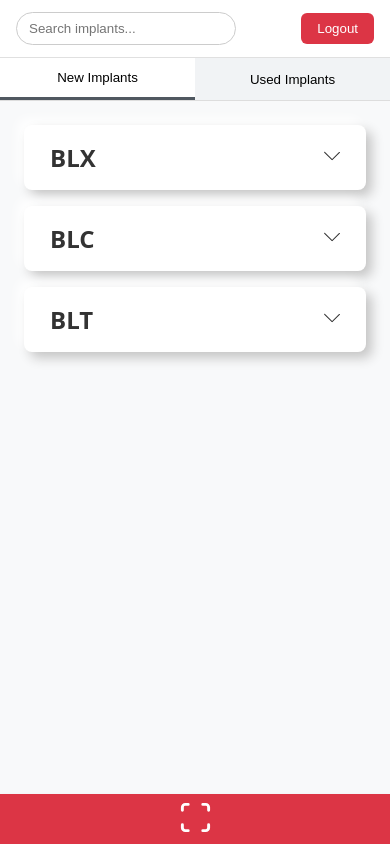
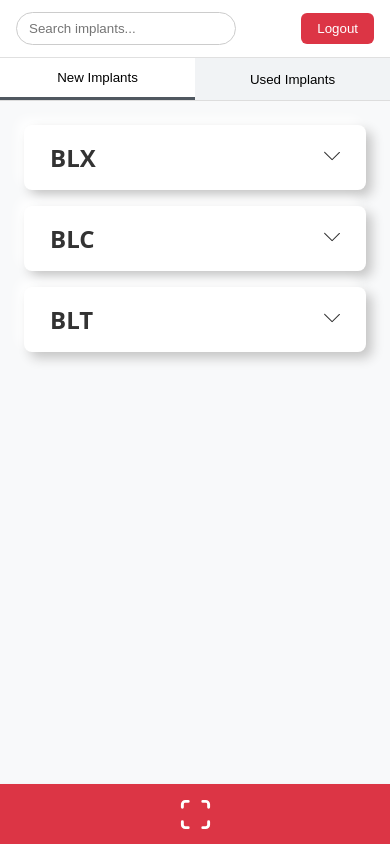
Before and after one commit to maigir/Implantory, a React (Vite) app in the folder client/: page /dashboard in a window 390 px wide. Built offline with nearby package versions, Linux system fonts and the light colour scheme; sample sign-in values are in the browser's storage.

Commit message:
Override default butten style

```diff
--- a/client/src/components/scanButton.css
+++ b/client/src/components/scanButton.css
@@ -1,17 +1,31 @@
+
+.sticky-scan-button {
+  display: none;
+}
 
 /* only phones */
 
 @media (max-width: 480px) {
   .sticky-scan-button {
+    display: flex;
+    align-items: center;
+    justify-content: center;
     position: fixed;
     width: 100%;
-    height: 50px;
+    height: 60px;
     bottom: 0;
     border: none;
     background-color: #dc3545;
     box-shadow: 0 4px 6px rgba(0, 0, 0, 0.2);
     cursor: pointer;
     z-index: 1000;
+    -webkit-tap-highlight-color: transparent;
+
+    transition: background-color 0.1s ease;
+  }
+
+  .sticky-scan-button:active {
+    background-color: #c82333;
   }
 
 }
```
